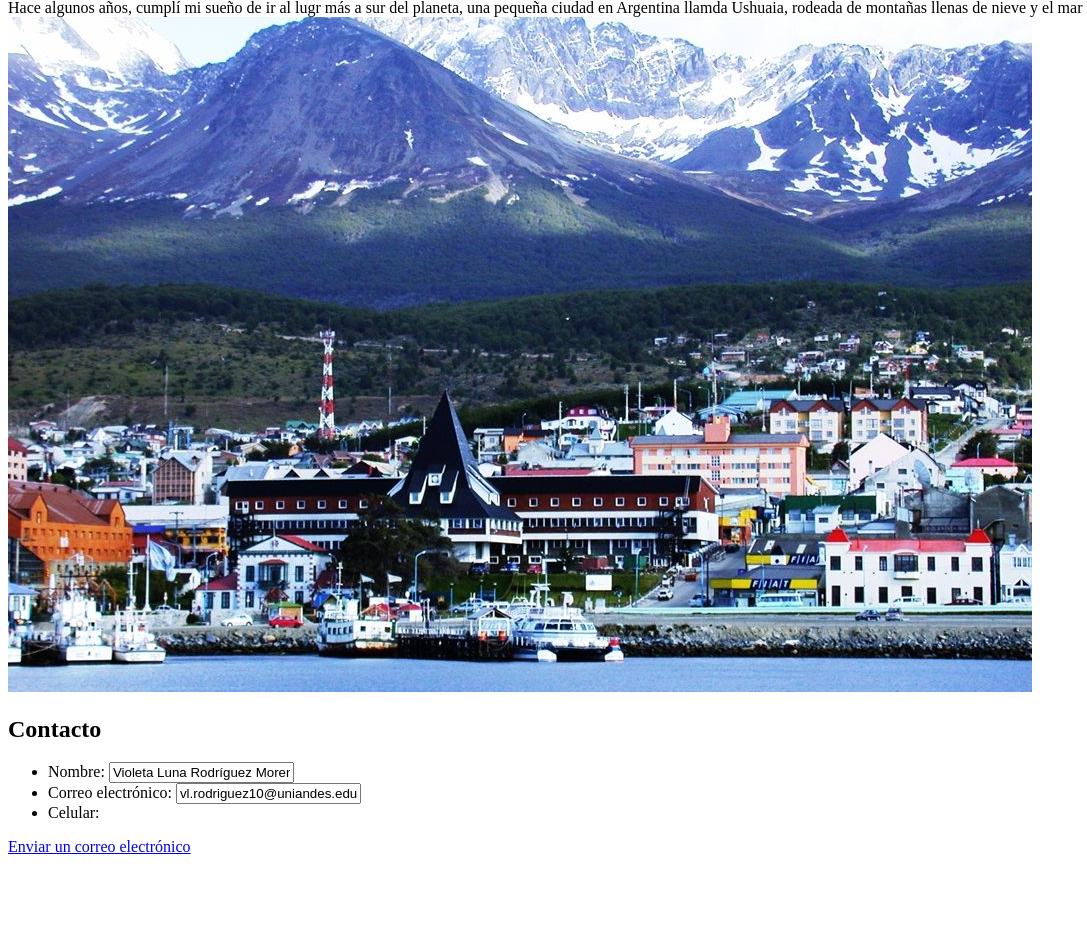
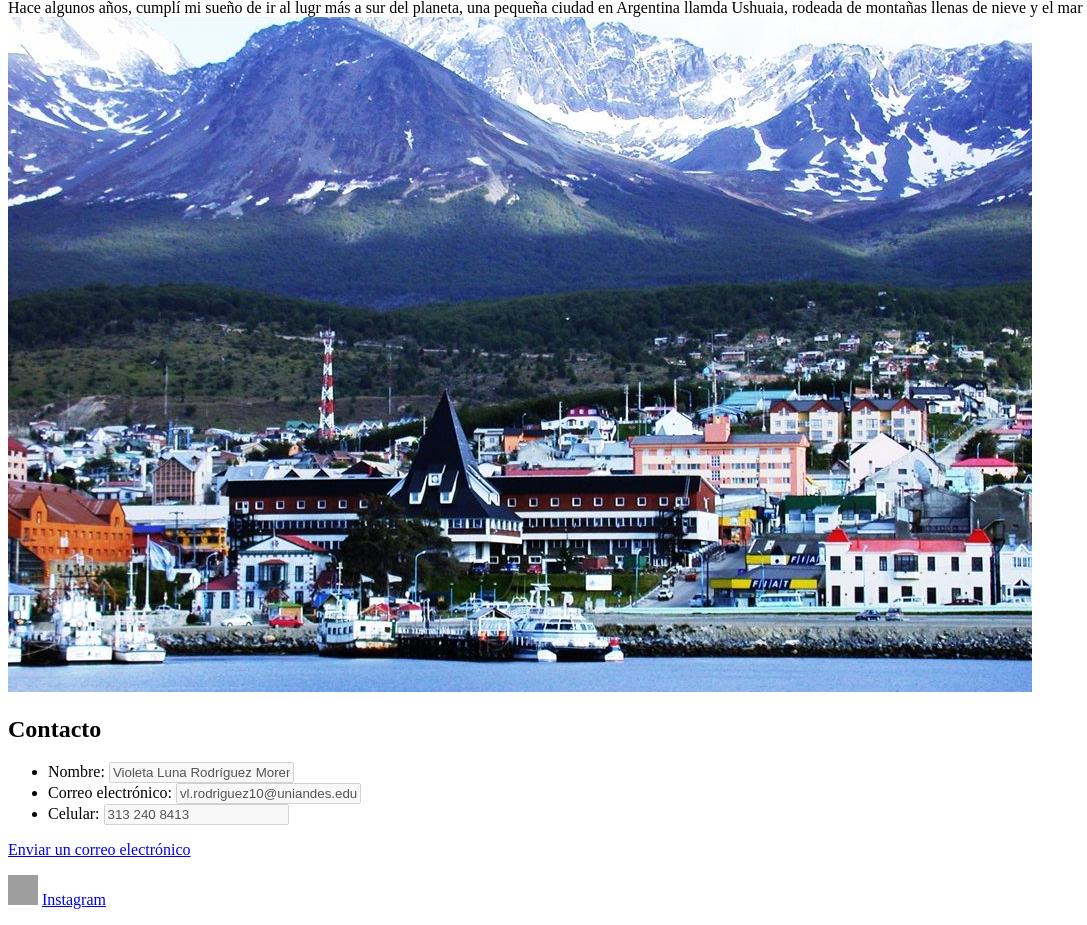
Before and after one commit to VioletaLunaR/web_personal, a plain HTML site: page Act1_página/mi pagina.html in a window 1280 px wide. Shown: the part 1770-2695 px from the top of the page, without its empty margins (0-1087 px from the left). Before the commit the page ends 2634 px from the top, so only its background shows below. Drawn offline with Linux system fonts and the light colour scheme; grey boxes are pictures that could not be loaded.

Commit message:
Listo todo

```diff
--- a/Act1_página/mi pagina.html
+++ b/Act1_página/mi pagina.html
@@ -62,7 +62,7 @@
     <a name="Datos académicos"><h2>Datos académicos</h2></a>
     <ul>
       <li>Colegio: Escuela Pedagógica Experimental</li>
-      <li>Programa principal: Física/li>
+      <li>Programa principal: Física</li>
       <li>Programa secundario: Ingenierida de sistemas y computación</li>
       <li>Otros: opción academica en Lenguas y cultura japonesa, Opción en Literatura</li>
     </ul>
@@ -78,26 +78,35 @@
     <h3>Lugares maravillosos</h3>
     Hace algunos años, cumplí mi sueño de ir al lugr más a sur del planeta, una pequeña ciudad en Argentina llamda Ushuaia, rodeada de montañas llenas de nieve y el mar helado.
     <img src="Ushuaia.jpg">
-    <a name="Contacto"><h2>Contacto</h2></a>
+    <a name="Contacto" alt="Imagen de una ciudad con casas de techos triangulares, que da al mar. Se ven en la parte trasera de la ciudad montañas altas cubiertas de nieve"><h2>Contacto</h2></a>
 
     <form >
       <ul>
        <li>
          <label for="name">Nombre:</label>
-         <input type="text" id="name" value="Violeta Luna Rodríguez Moreno">
+         <input type="text" id="name" value="Violeta Luna Rodríguez Moreno" disabled=true>
        </li>
        <li>
          <label for="mail">Correo electrónico:</label>
-         <input type="email" id="mail" value="vl.rodriguez10@uniandes.edu.co">
+         <input type="email" id="mail" value="vl.rodriguez10@uniandes.edu.co" disabled=true>
        </li>
        <li>
          <label for="cel">Celular:</label>
-         <imput id="msg" value="313 240 8413">
+         <input type="text" id="cel" value="313 240 8413" disabled=true>
        </li>
       </ul>
      </form>
 
-     <a href="mailto:vl.rodriguez10@uniandes.edu.co?&amp;subject=Interés%20en%20contactar&amp;body=Hola%20Estoy%20interesadx%20en%20contactarme.">
-      Enviar un correo electrónico </a>
+
 </body>
+<footer>
+ <p> <a href="mailto:vl.rodriguez10@uniandes.edu.co?&amp;subject=Interés%20en%20contactar&amp;body=Hola%20Estoy%20interesadx%20en%20contactarme.">
+    Enviar un correo electrónico </a></p>
+
+<p> <img src="https://i.pinimg.com/originals/60/31/2d/60312da1fe41b1f2a8a84e4c959b4e0e.png" alt="logo de Instagram" width="30"
+  height="30"> <a href="https://www.instagram.com/violetalunaromo/"> Instagram</a> </p>
+
+
+</footer>
+
 </html>
```
